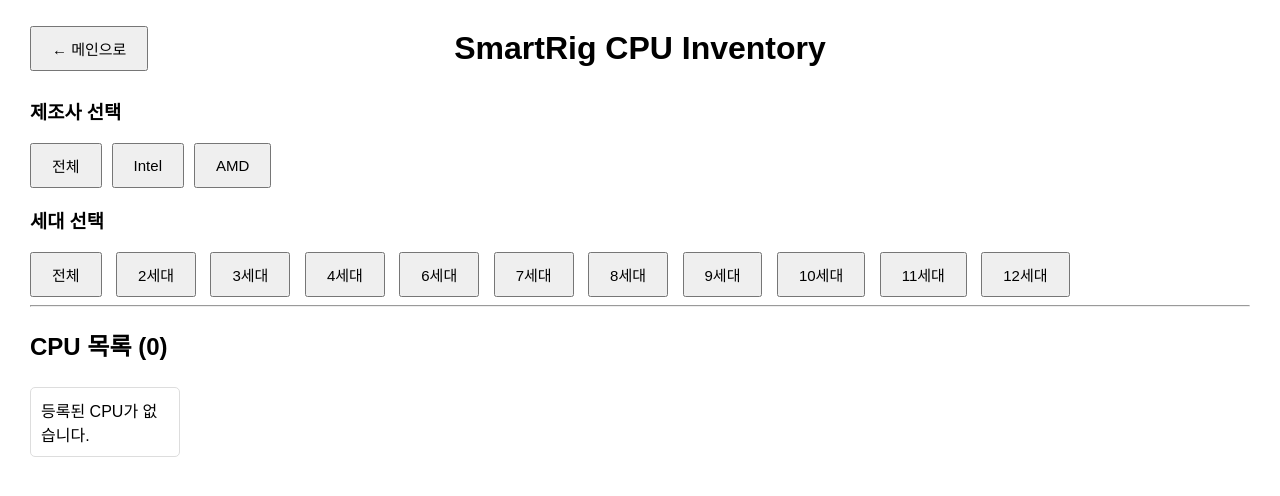
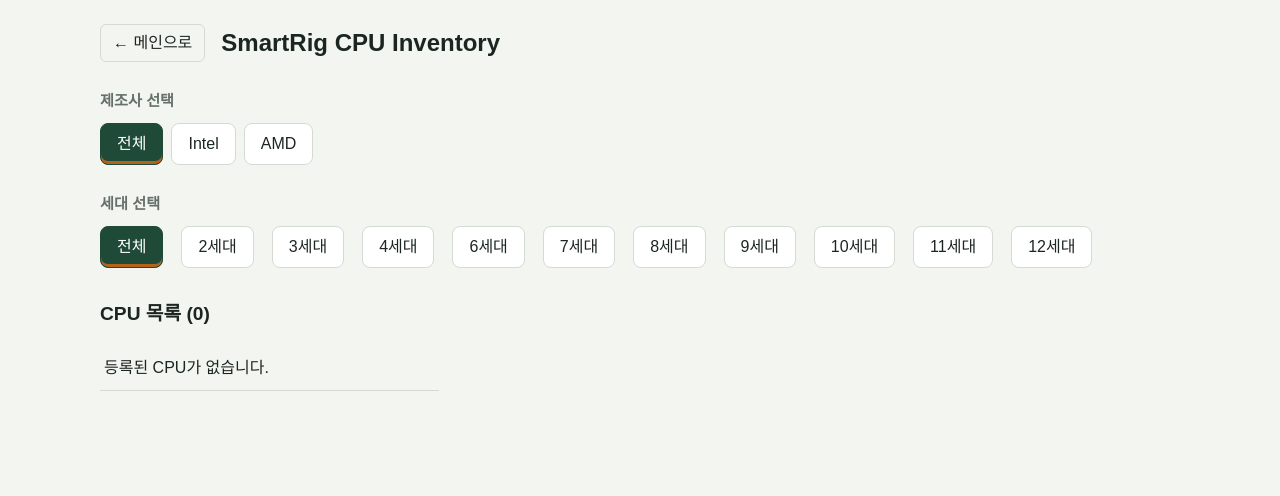
Before and after one commit to isyouyoung/smart-rig, a Spring Boot app: page /html/cpu.html in a window 1280 px wide. Shown: the top 496 px of the page. Run offline with Spring Boot 4, Linux system fonts and the light colour scheme; the visitor is signed in with stand-in values (Sample User, id 1); data that the repository does not hold is empty; some of the project's set-up classes (security, data sources, template engines, error pages and the like) are left out, and stand-ins take their place.

Commit message:
style: CPU 화면 디자인 개선 (메인보드 화면과 통일)

```diff
--- a/src/main/resources/static/css/cpu.css
+++ b/src/main/resources/static/css/cpu.css
@@ -1,63 +1,157 @@
-/* 재고 상태별 색상 스타일 */
-/* 회색: 미등록 */
-.stock-null {
-    color: #888888; font-style: italic;
+/* CPU 화면 전용 스타일. 모든 규칙이 .cpu-page 안에서만 적용된다. */
+
+.cpu-page {
+    --bg: #f3f5f0;
+    --ink: #1c2621;
+    --sub: #66706a;
+    --line: #d5dbd2;
+    --pcb: #1f4a38;
+    --copper: #b4631b;
+    --zero: #a23b2a;
+    --none: #7b837e;
+
+    margin: 0;
+    padding: 24px 20px 56px;
+    background: var(--bg);
+    color: var(--ink);
+    font-family: "Pretendard", "Noto Sans KR", "Malgun Gothic", sans-serif;
+    line-height: 1.5;
 }
 
-/* 빨간색: 품절 */
-.stock-zero {
-    color: #e74c3c; font-weight: bold;
+.cpu-page .cpu-wrap {
+    max-width: 1080px;
+    margin: 0 auto;
 }
 
-/* 초록색: 재고 있음 */
-.stock-ok   {
-    color: #2ecc71; font-weight: bold;
+/* 상단 */
+.cpu-page .cpu-header {
+    display: flex;
+    align-items: center;
+    gap: 16px;
+    flex-wrap: wrap;
 }
 
-#cpuList {
-    display: flex;
-    gap: 20px;
+.cpu-page .cpu-header h1 {
+    margin: 0;
+    font-size: 1.5rem;
 }
 
-.cpu-item {
-    width: 150px;
-    padding: 10px;
-    margin: 5px 0;
-    border: 1px solid #ddd;
-    border-radius: 5px;
-    box-sizing: border-box;
+.cpu-page .cpu-header button {
+    padding: 6px 12px;
+    border: 1px solid var(--line);
+    border-radius: 6px;
+    background: transparent;
+    color: var(--ink);
+    font: inherit;
+    cursor: pointer;
 }
 
-.cpu-series {
-    border: 1px solid #ddd;
-    padding: 15px;
-    width: 180px;
-    box-sizing: border-box;
+.cpu-page .cpu-header button:hover {
+    border-color: var(--pcb);
 }
 
-.cpu-model {
-    font-weight: bold;
-    margin-bottom: 1px;
+/* 제조사, 세대 선택 */
+.cpu-page .cpu-label {
+    margin: 28px 0 10px;
+    font-size: 0.95rem;
+    color: var(--sub);
 }
 
-.cpu-series h3 {
-    margin-top: 0;
-    margin-bottom: 3px;
+.cpu-page #manufacturerMenu,
+.cpu-page #generationMenu {
+    display: flex;
+    flex-wrap: wrap;
+    gap: 8px;
 }
 
-.cpu-header {
-    position: relative;
-    display: flex;
-    align-items: center;
-    justify-content: center;
-    margin-bottom: 30px;
+.cpu-page .manufacturer-btn,
+.cpu-page .generation-btn {
+    padding: 8px 16px;
+    border: 1px solid var(--line);
+    border-radius: 8px;
+    background: #fff;
+    color: inherit;
+    font: inherit;
+    font-weight: 500;
+    cursor: pointer;
+    transition: border-color 0.15s, background 0.15s;
 }
 
-.cpu-header h1 {
-    margin: 0;
+.cpu-page .manufacturer-btn:hover,
+.cpu-page .generation-btn:hover {
+    border-color: var(--pcb);
 }
 
-.cpu-header button {
-    position: absolute;
-    left: 0;
+/* 선택된 버튼: 기판 초록 바탕 + 아래쪽 구리색 선 (메인보드 화면과 같은 표시) */
+.cpu-page .manufacturer-btn.active,
+.cpu-page .generation-btn.active {
+    background: var(--pcb);
+    border-color: var(--pcb);
+    color: #fff;
+    box-shadow: inset 0 -3px 0 var(--copper);
 }
+
+.cpu-page button:focus-visible {
+    outline: 2px solid var(--copper);
+    outline-offset: 2px;
+}
+
+/* 목록 */
+.cpu-page #cpuTitle {
+    margin: 32px 0 0;
+    font-size: 1.2rem;
+}
+
+.cpu-page #cpuList {
+    display: grid;
+    grid-template-columns: repeat(auto-fill, minmax(260px, 1fr));
+    gap: 28px 32px;
+    align-items: start;
+    margin-top: 18px;
+}
+
+.cpu-page .cpu-series {
+    min-width: 0;
+}
+
+.cpu-page .cpu-series h3 {
+    margin: 0;
+    padding-bottom: 8px;
+    border-bottom: 2px solid var(--pcb);
+    font-size: 1.1rem;
+}
+
+.cpu-page .cpu-item {
+    display: flex;
+    justify-content: space-between;
+    align-items: center;
+    gap: 12px;
+    padding: 10px 4px;
+    border-bottom: 1px solid var(--line);
+}
+
+.cpu-page .cpu-model {
+    font-weight: 500;
+}
+
+/* 재고 상태 표시 */
+.cpu-page .stock-ok,
+.cpu-page .stock-zero,
+.cpu-page .stock-null {
+    flex-shrink: 0;
+    padding: 2px 10px;
+    border: 1px solid currentColor;
+    border-radius: 999px;
+    font-size: 0.85rem;
+}
+
+.cpu-page .stock-ok { color: var(--pcb); }
+.cpu-page .stock-zero { color: var(--zero); }
+.cpu-page .stock-null { color: var(--none); }
+
+@media (prefers-reduced-motion: reduce) {
+    .cpu-page .manufacturer-btn,
+    .cpu-page .generation-btn {
+        transition: none;
+    }
+}
--- a/src/main/resources/static/html/cpu.html
+++ b/src/main/resources/static/html/cpu.html
@@ -1,7 +1,8 @@
 <!DOCTYPE html>
-<html lang="en">
+<html lang="ko">
 <head>
     <meta charset="UTF-8">
+    <meta name="viewport" content="width=device-width, initial-scale=1">
     <title>CPU</title>
 
     <script src="/js/jquery-3.6.0.min.js"></script>
@@ -11,7 +12,9 @@
 
 </head>
 
-<body>
+<body class="cpu-page">
+
+<main class="cpu-wrap">
 
     <div class="cpu-header">
 
@@ -23,21 +26,21 @@
 
     </div>
 
-<h3>제조사 선택</h3>
+    <h3 class="cpu-label">제조사 선택</h3>
 
     <div id="manufacturerMenu">
 
-    <button class="manufacturer-btn" data-manufacturer="ALL">전체</button>
+        <button class="manufacturer-btn active" data-manufacturer="ALL">전체</button>
         <button class="manufacturer-btn" data-manufacturer="Intel">Intel</button>
         <button class="manufacturer-btn" data-manufacturer="AMD">AMD</button>
 
     </div>
 
-<h3>세대 선택</h3>
+    <h3 class="cpu-label">세대 선택</h3>
 
     <div id="generationMenu">
 
-    <button class="generation-btn" data-generation="ALL">전체</button>
+        <button class="generation-btn active" data-generation="ALL">전체</button>
         <button class="generation-btn" data-generation="2">2세대</button>
         <button class="generation-btn" data-generation="3">3세대</button>
         <button class="generation-btn" data-generation="4">4세대</button>
@@ -55,10 +58,10 @@
 
     </div>
 
-<hr>
-
     <h2 id="cpuTitle">CPU 목록</h2>
     <div id="cpuList"></div>
+
+</main>
 
 <script src="/js/cpu.js"></script>
 
--- a/src/main/resources/static/js/cpu.js
+++ b/src/main/resources/static/js/cpu.js
@@ -100,6 +100,8 @@ $(document).ready(function () {
     // ==========================================
     $(".generation-btn").on("click", function () {
         selectedGeneration = $(this).data("generation");
+        $(".generation-btn").removeClass("active");
+        $(this).addClass("active");
         console.log("선택 세대 : " + selectedGeneration);
 
         if (selectedGeneration === "ALL") {
```
Lines whose indentation alone changed are shown as unchanged.
